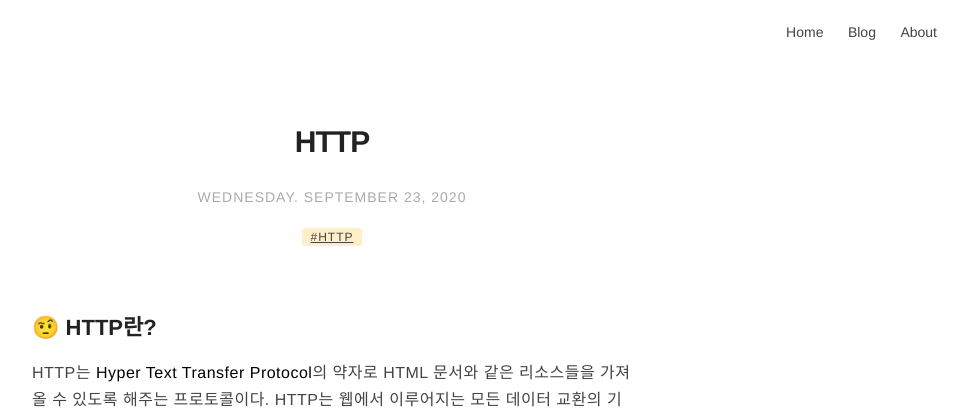
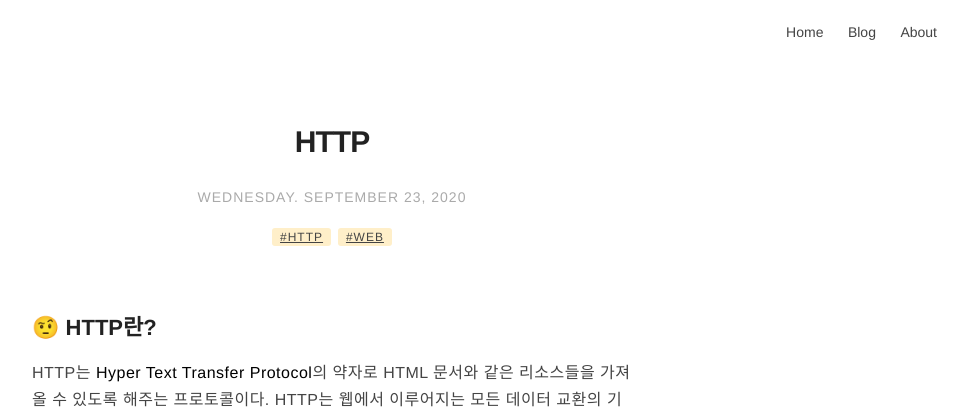
Before and after one commit to Joie-Kim/Joie-Kim.github.io, a Jekyll site: the page built from _posts/2020-09-23-HTTP.markdown, in a window 1280 px wide and 900 px high. Shown: the top 417 px of the window, without its empty margins (308-1276 px from the left). Built offline with Jekyll 4.4.1, drawn with Linux system fonts in a browser that asks for light colours; comment, search, counter and statistics services are not loaded; some of the changed text lies outside the part shown.

Commit message:
[Update] tag 수정

```diff
--- a/_posts/2020-09-23-HTTP.markdown
+++ b/_posts/2020-09-23-HTTP.markdown
@@ -3,13 +3,15 @@ title: "HTTP"
 layout: post
 date: 2020-09-23 15:30
 tag:
-- HTTP
-hidden : false
+    - HTTP
+    - Web
+hidden: false
 star: false
 category: blog
 author: Joie-Kim
 description: 배운 것을 기록하는 습관! ✍️
 ---
+
 ## 🤨 HTTP란?
 
 HTTP는 **Hyper Text Transfer Protocol**의 약자로 HTML 문서와 같은 리소스들을 가져올 수 있도록 해주는 프로토콜이다. HTTP는 웹에서 이루어지는 모든 데이터 교환의 기초이다.
@@ -32,13 +34,14 @@ HTTP 메시지의 두 가지 타입인 요청과 응답은 각자의 형식을
 ![image](/assets/200923/request_message.jpeg)
 
 **1. Request Line**
-- Method : HTTP 메소드<br>
-        보통 클라이언트가 수행하고자 하는 동작을 정의한 GET, POST 같은 동사나, OPTIONS나 HEAD와 같은 명사이다. (따로 정리할 예정!)
 
-- Path : 가져오려는 리소스의 경로<br>
-        프로토콜, 도메인 또는 TCP 포트와 같은 요소들을 제거한 리소스의 URL이다.
+-   Method : HTTP 메소드<br>
+    보통 클라이언트가 수행하고자 하는 동작을 정의한 GET, POST 같은 동사나, OPTIONS나 HEAD와 같은 명사이다. (따로 정리할 예정!)
 
-- Version of the protocol : HTTP 프로토콜의 버전
+-   Path : 가져오려는 리소스의 경로<br>
+    프로토콜, 도메인 또는 TCP 포트와 같은 요소들을 제거한 리소스의 URL이다.
+
+-   Version of the protocol : HTTP 프로토콜의 버전
 
 **2. Request Headers**<br>
 요청에 대한 meta 정보를 담고 있으며, key:value 값으로 되어 있다.
@@ -54,18 +57,19 @@ HTTP 메시지의 두 가지 타입인 요청과 응답은 각자의 형식을
 ![image](/assets/200923/response_message.jpeg)
 
 **1. Status Line**
-- Version of the protocol : HTTP 프로토콜의 버전
-- Status code : 요청의 성공 여부와 그 이유를 나타내는 상태 코드
+
+-   Version of the protocol : HTTP 프로토콜의 버전
+-   Status code : 요청의 성공 여부와 그 이유를 나타내는 상태 코드
 
 > **HTTP 응답 상태 코드?**<br>
-특정 HTTP 요청이 성공적으로 완료 되었는지 여부를 나타내며,  응답은 5가지 클래스로 분류된다. (자세한 내용은 [여기](https://developer.mozilla.org/en-US/docs/Web/HTTP/Status)에서..!)<br>
-(1) 정보 응답 (100 ~ 199)<br>
-(2) 성공적인 응답 (200 ~ 299)<br>
-(3) 리디렉션 (300 ~ 399)<br>
-(4) 클라이언트 오류 (400 ~ 499)<br>
-(5) 서버 오류 (500 ~ 599)<br>
+> 특정 HTTP 요청이 성공적으로 완료 되었는지 여부를 나타내며, 응답은 5가지 클래스로 분류된다. (자세한 내용은 [여기](https://developer.mozilla.org/en-US/docs/Web/HTTP/Status)에서..!)<br>
+> (1) 정보 응답 (100 ~ 199)<br>
+> (2) 성공적인 응답 (200 ~ 299)<br>
+> (3) 리디렉션 (300 ~ 399)<br>
+> (4) 클라이언트 오류 (400 ~ 499)<br>
+> (5) 서버 오류 (500 ~ 599)<br>
 
-- Status message : 상태 코드의 짧은 설명을 나타내는 상태 메시지 (영향력 없음)
+-   Status message : 상태 코드의 짧은 설명을 나타내는 상태 메시지 (영향력 없음)
 
 **2. Response Headers**<br>
 Request Headers와 거의 같지만, Response Headers에만 있는 값이 있다. (예를 들어, Server와 같은..)
```
Also changed, not shown: _posts/2020-09-24-HTTP-Method.markdown (+26 -22 lines), _posts/2020-09-30-GET-POST-PUT-PATCH.markdown (+26 -25 lines), _posts/2021-01-15-Redux-Library.markdown (+15 -14 lines).
